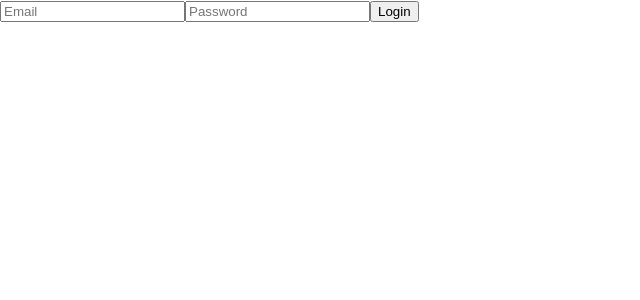
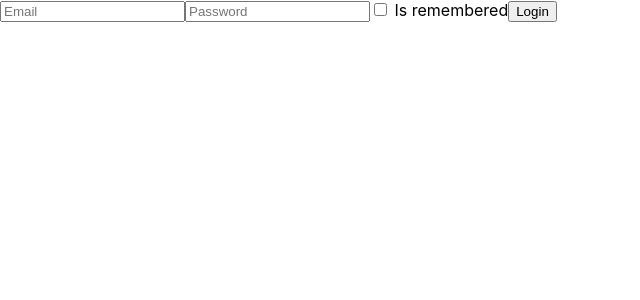
Before and after one commit to fc-fullstack-courses/pfe-2023-1-react-lessons, a React (Create React App) app: page / in a window 1280 px wide. Shown: the top 300 px of the page, without its empty margins (0-640 px from the left). Built offline with nearby package versions, Linux system fonts and the light colour scheme.

Commit message:
Add universal handleChange and checkbox example

```diff
--- a/src/components/LoginForm/index.jsx
+++ b/src/components/LoginForm/index.jsx
@@ -7,6 +7,7 @@ class LoginForm extends Component {
     this.state = {
       email: '',
       password: '',
+      isRemebered: false,
     };
   }
 
@@ -20,24 +21,34 @@ class LoginForm extends Component {
     // e.target.reset();
   };
 
-  handleEmailChange = (e) => {
-    console.log(e.target.value);
+  // handleEmailChange = (e) => {
+  //   console.log(e.target.value);
 
-    this.setState({
-      email: e.target.value,
-    });
-  };
+  //   this.setState({
+  //     email: e.target.value,
+  //   });
+  // };
 
   /*
     зробити керованим інпут з паролем
   */
 
-  handlePasswordChange = ({ target: { value } }) => {
-    this.setState({ password: value });
+  // handlePasswordChange = ({ target: { value } }) => {
+  //   this.setState({ password: value });
+  // };
+
+  handleChange = ({ target: { name, value, checked, type } }) => {
+    const isCheckbox = type === 'checkbox';
+
+    const newState = {
+      [name]: isCheckbox ? checked : value ,
+    };
+
+    this.setState(newState);
   };
 
   render() {
-    const { email, password } = this.state;
+    const { email, password, isRemebered } = this.state;
     return (
       <form onSubmit={this.handleSubmit}>
         <input
@@ -45,15 +56,24 @@ class LoginForm extends Component {
           name="email"
           placeholder="Email"
           value={email}
-          onChange={this.handleEmailChange}
+          onChange={this.handleChange}
         />
         <input
           type="password"
           name="password"
           placeholder="Password"
           value={password}
-          onChange={this.handlePasswordChange}
+          onChange={this.handleChange}
         />
+        <label>
+        <input
+          type="checkbox"
+          name="isRemebered"
+          checked={isRemebered}
+          onChange={this.handleChange}
+        /> Is remembered
+        </label>
+
         <button type="submit">Login</button>
       </form>
     );
```
